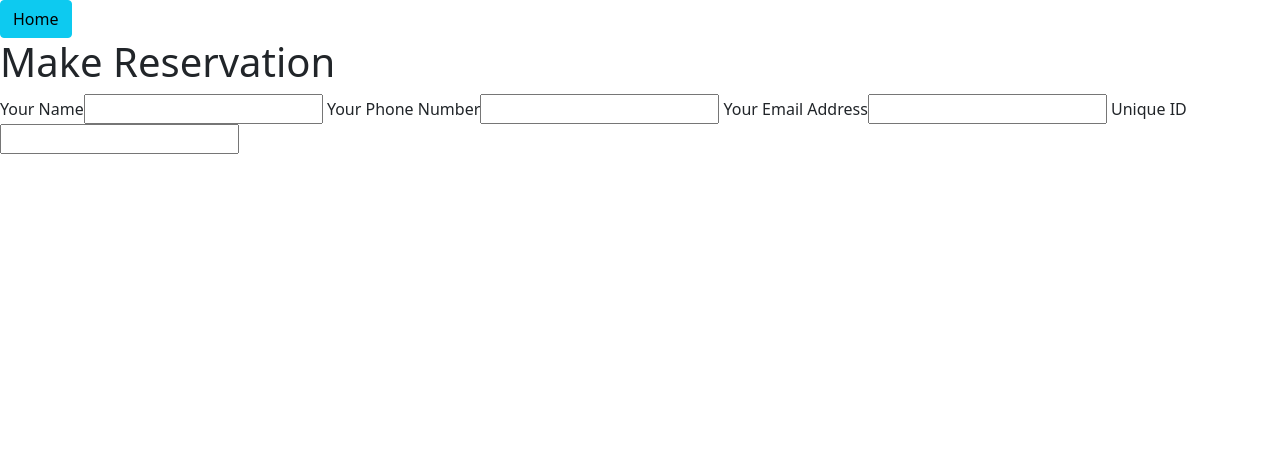
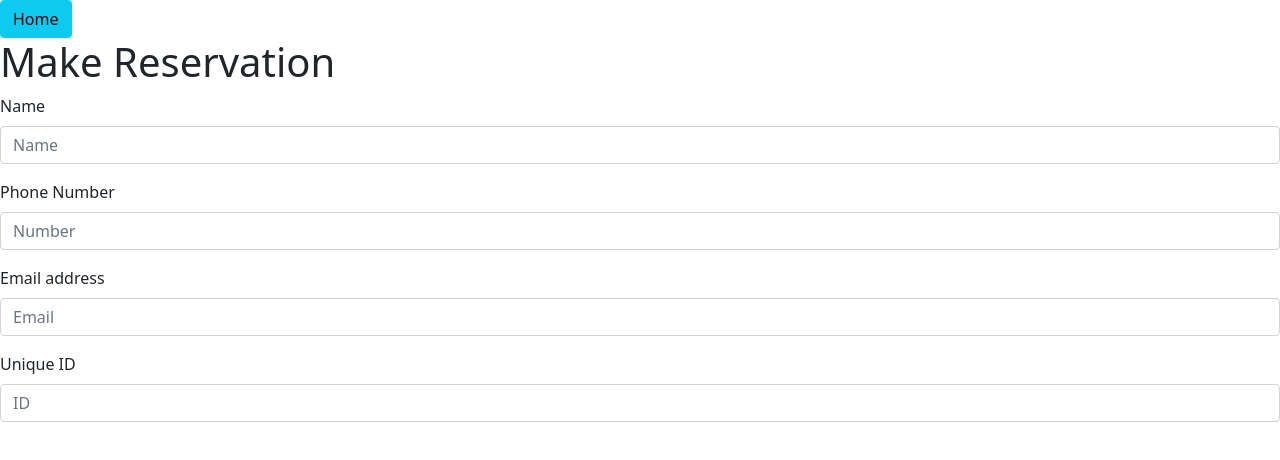
Before and after one commit to zivan2/hot-restaurant-project, a plain HTML site: page reserve.html in a window 1280 px wide. Drawn offline with nearby package versions, Linux system fonts and the light colour scheme.

Commit message:
adding form styling

```diff
--- a/reserve.html
+++ b/reserve.html
@@ -9,11 +9,21 @@
 <body>
     <button type="button" class="btn btn-info" href="/home">Home</button>
     <h1>Make Reservation</h1>
-    <form>
-        <label for="name">Your Name</label><input name='name' id='name' type="text">
-        <label for="number">Your Phone Number</label><input name='number' id='number' type="text">
-        <label for="email">Your Email Address</label><input name='email' id='email' type="text">
-        <label for="id">Unique ID</label><input name='id' id='id' type="text">
-    </form>
+    <div class="mb-3">
+        <label for="exampleFormControlInput1" class="form-label">Name</label>
+        <input type="email" class="form-control" id="exampleFormControlInput1" placeholder="Name">
+    </div>
+    <div class="mb-3">
+        <label for="exampleFormControlInput1" class="form-label">Phone Number</label>
+        <input type="email" class="form-control" id="exampleFormControlInput1" placeholder="Number">
+    </div>
+    <div class="mb-3">
+        <label for="exampleFormControlInput1" class="form-label">Email address</label>
+        <input type="email" class="form-control" id="exampleFormControlInput1" placeholder="Email">
+    </div>
+    <div class="mb-3">
+        <label for="exampleFormControlInput1" class="form-label">Unique ID</label>
+        <input type="email" class="form-control" id="exampleFormControlInput1" placeholder="ID">
+    </div>
 </body>
 </html>
```
